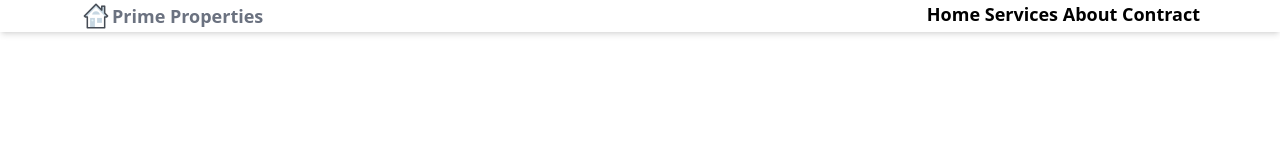
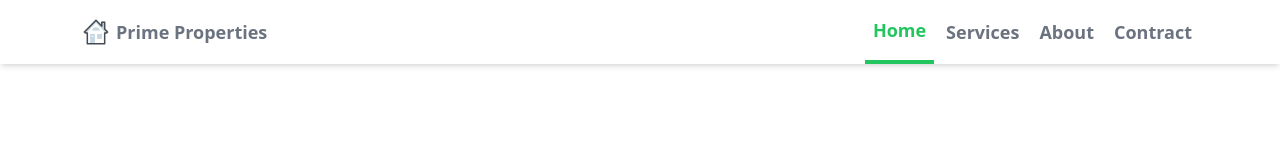
Before and after one commit to ferdous-mahmud/tailwind-practice, a website: page Real_Estate_Website/src/index.html in a window 1280 px wide. Drawn offline with Linux system fonts and the light colour scheme.

Commit message:
nav bar done

```diff
--- a/Real_Estate_Website/src/index.html
+++ b/Real_Estate_Website/src/index.html
@@ -8,20 +8,36 @@
   </head>
   <body>
     <!-- top nav bar -->
-    <nav class="bg-white shadow-md font-semibold text-lg">
+    <nav class="bg-white shadow-md font-semibold text-lg text-gray-500">
       <div class="px-4 mx-auto max-w-6xl">
         <div class="flex justify-between">
           <div class="flex space-x-7">
             <a href="#" class="flex items-center">
               <img class="h-8 w-8" src="../public/images/house.png" alt="" />
-              <span class="text-gray-500">Prime Properties</span>
+              <span class="py-4 px-1">Prime Properties</span>
             </a>
           </div>
-          <div>
-            <a href="">Home</a>
-            <a href="">Services</a>
-            <a href="">About</a>
-            <a href="">Contract</a>
+          <div class="hidden md:flex space-x-1 items-center">
+            <a
+              class="px-2 py-4 text-green-500 border-b-4 border-green-500"
+              href="#"
+              >Home</a
+            >
+            <a
+              class="px-2 py-4 hover:text-green-500 transition duration-300"
+              href="#"
+              >Services</a
+            >
+            <a
+              class="px-2 py-4 hover:text-green-500 transition duration-300"
+              href="#"
+              >About</a
+            >
+            <a
+              class="px-2 py-4 hover:text-green-500 transition duration-300"
+              href="#"
+              >Contract</a
+            >
           </div>
         </div>
       </div>
```
Also changed, not shown: Real_Estate_Website/dist/output.css.
